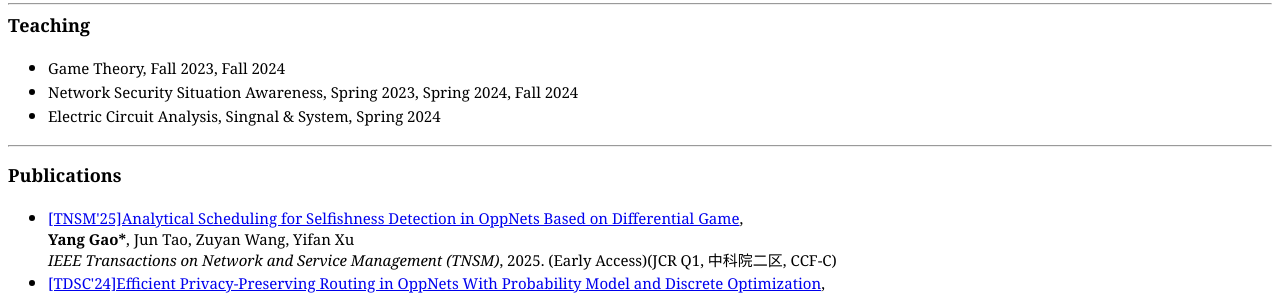
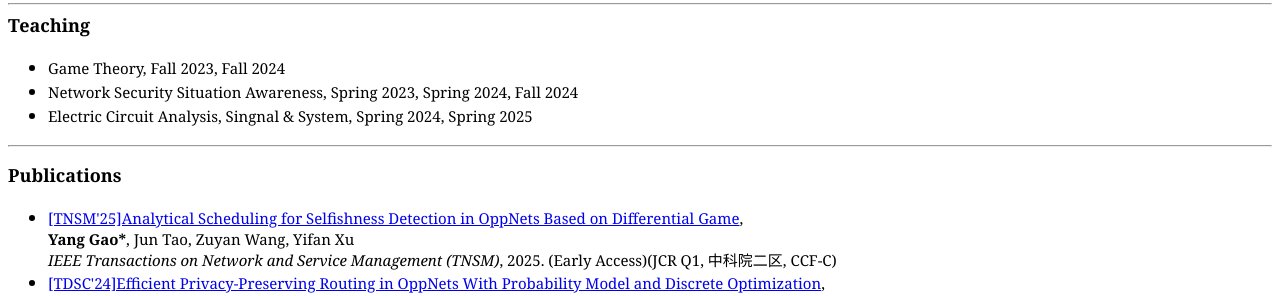
Before and after one commit to gaoyang23nj/gaoyang23nj.github.io, a Jekyll site: the page index.html, which Jekyll copies as it is, in a window 1280 px wide and 900 px high, scrolled down 796 px. Shown: the part 154-450 px from the top of the window. Built offline with Jekyll 4.4.1, drawn with Linux system fonts in a browser that asks for light colours.

Commit message:
Update index.html

```diff
--- a/index.html
+++ b/index.html
@@ -154,7 +154,7 @@ Bios</span>
         <small>Network Security Situation Awareness, Spring 2023, Spring 2024, Fall 2024</small>
     </li>
     <li>
-        <small>Electric Circuit Analysis, Singnal & System, Spring 2024</small>
+        <small>Electric Circuit Analysis, Singnal & System, Spring 2024, Spring 2025</small>
     </li>
 </ul>
 <hr>
@@ -297,8 +297,8 @@ Bios</span>
 	<small><a>Qingqun Liang, 2nd year Master Student</a></small>
     </li>
 </ul>
+<hr style="width: 100%; height: 2px;">
 .-->
-<hr style="width: 100%; height: 2px;">
 <div style="text-align: center; font-size: 18px;">
     <small>
 	Last updated on December 23 2024 &nbsp;&nbsp;&nbsp;
```
